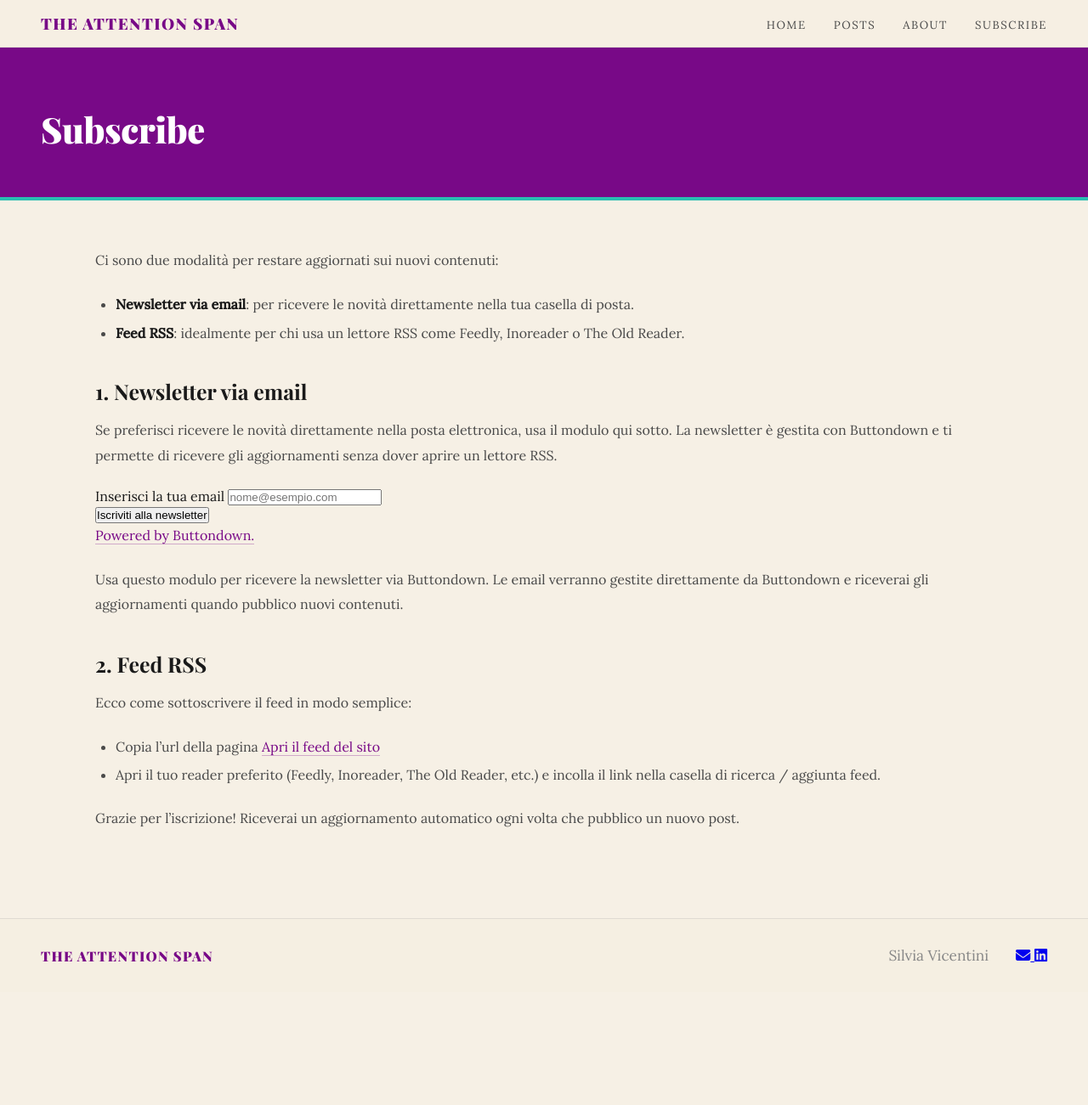
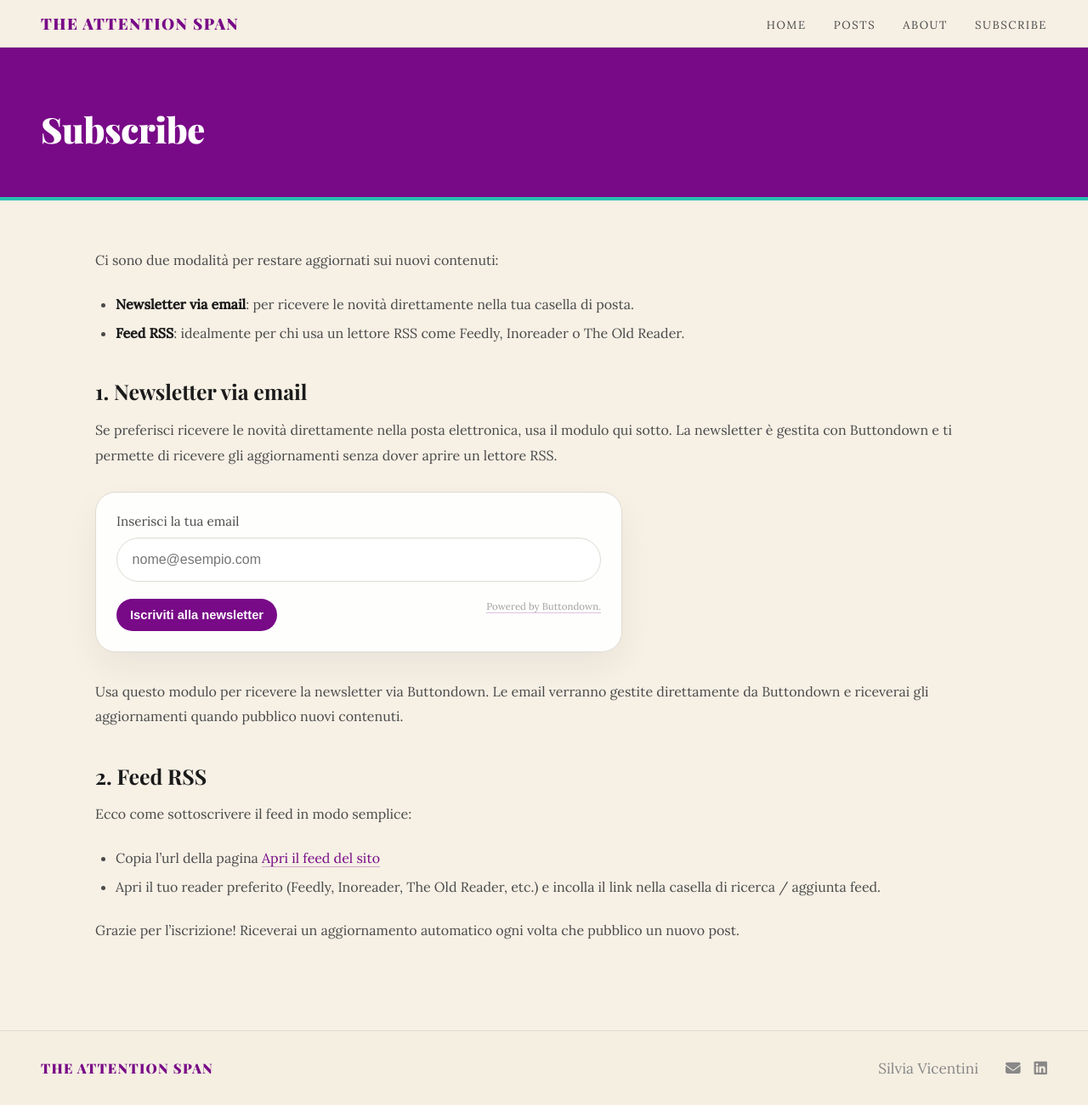
Before and after one commit to silviavicentini/silviavicentini.github.io, a Jekyll site: the page built from _pages/subscribe.md, in a window 1280 px wide and 1301 px high. Shown: the whole window at 85% size. Built offline with Jekyll 4.4.1, drawn with Linux system fonts in a browser that asks for light colours; some web fonts are replaced.

Commit message:
bugfix css

```diff
--- a/assets/css/main.css
+++ b/assets/css/main.css
@@ -106,6 +106,96 @@ nav {
   outline: none;
   border-color: var(--purple);
   box-shadow: 0 0 0 4px rgba(120, 9, 135, 0.05);
+}
+
+.embeddable-buttondown-form {
+  max-width: 620px;
+  margin: 1.75rem 0 2rem;
+  padding: 1.5rem 1.5rem 1.25rem;
+  border: 1px solid var(--rule);
+  border-radius: 24px;
+  background: rgba(255, 255, 255, 0.92);
+  box-shadow: 0 18px 40px rgba(26, 26, 26, 0.06);
+}
+
+.embeddable-buttondown-form label {
+  display: block;
+  margin-bottom: 0.6rem;
+  font-size: 0.95rem;
+  color: var(--ink-soft);
+}
+
+.embeddable-buttondown-form input[type="email"] {
+  width: 100%;
+  padding: 1rem 1.1rem;
+  border: 1px solid var(--rule);
+  border-radius: 999px;
+  font-size: 1rem;
+  color: var(--ink);
+  background: #fff;
+  margin-bottom: 1rem;
+  transition: border-color 0.2s, box-shadow 0.2s;
+}
+
+.embeddable-buttondown-form input[type="email"]:focus {
+  outline: none;
+  border-color: var(--purple);
+  box-shadow: 0 0 0 4px rgba(120, 9, 135, 0.05);
+}
+
+.embeddable-buttondown-form input[type="submit"] {
+  display: inline-flex;
+  align-items: center;
+  justify-content: center;
+  padding: 0.7rem 1rem;
+  border: none;
+  border-radius: 999px;
+  background: var(--purple);
+  color: #fff;
+  font-size: 0.92rem;
+  font-weight: 600;
+  cursor: pointer;
+  transition: background 0.2s, transform 0.15s;
+}
+
+.embeddable-buttondown-actions {
+  display: flex;
+  align-items: center;
+  justify-content: space-between;
+  gap: 0.75rem;
+  flex-wrap: wrap;
+}
+
+.embeddable-buttondown-credit {
+  margin: 0;
+  font-size: 0.72rem !important;
+  line-height: 1.1;
+  color: var(--ink-muted);
+  opacity: 0.8;
+  padding-top: 0.12rem;
+}
+
+.embeddable-buttondown-credit a,
+.embeddable-buttondown-credit {
+  color: inherit;
+  text-decoration: none;
+}
+
+.embeddable-buttondown-credit a {
+  color: var(--ink-muted) !important;
+}
+
+.embeddable-buttondown-credit a:hover {
+  color: var(--ink-muted) !important;
+}
+
+.embeddable-buttondown-form a {
+  color: var(--ink-soft);
+  text-decoration: none;
+}
+
+.embeddable-buttondown-form a:hover {
+  color: var(--purple);
 }
 
 .search-results {
@@ -1065,7 +1155,26 @@ footer {
   color: var(--ink-muted);
   align-items: center;
   display: flex;
-  gap: 2.0rem;}
+  gap: 2.0rem;
+}
+
+.footer-contact {
+  display: inline-flex;
+  align-items: center;
+  gap: 1rem;
+}
+
+.footer-contact a {
+  color: inherit;
+  text-decoration: none;
+  transition: color 0.2s;
+  font-size: 1.1rem;
+}
+
+.footer-contact a:hover,
+.footer-contact a:focus {
+  color: var(--purple);
+}
 
 .footer-teal {
   width: 30px; height: 3px;
```
